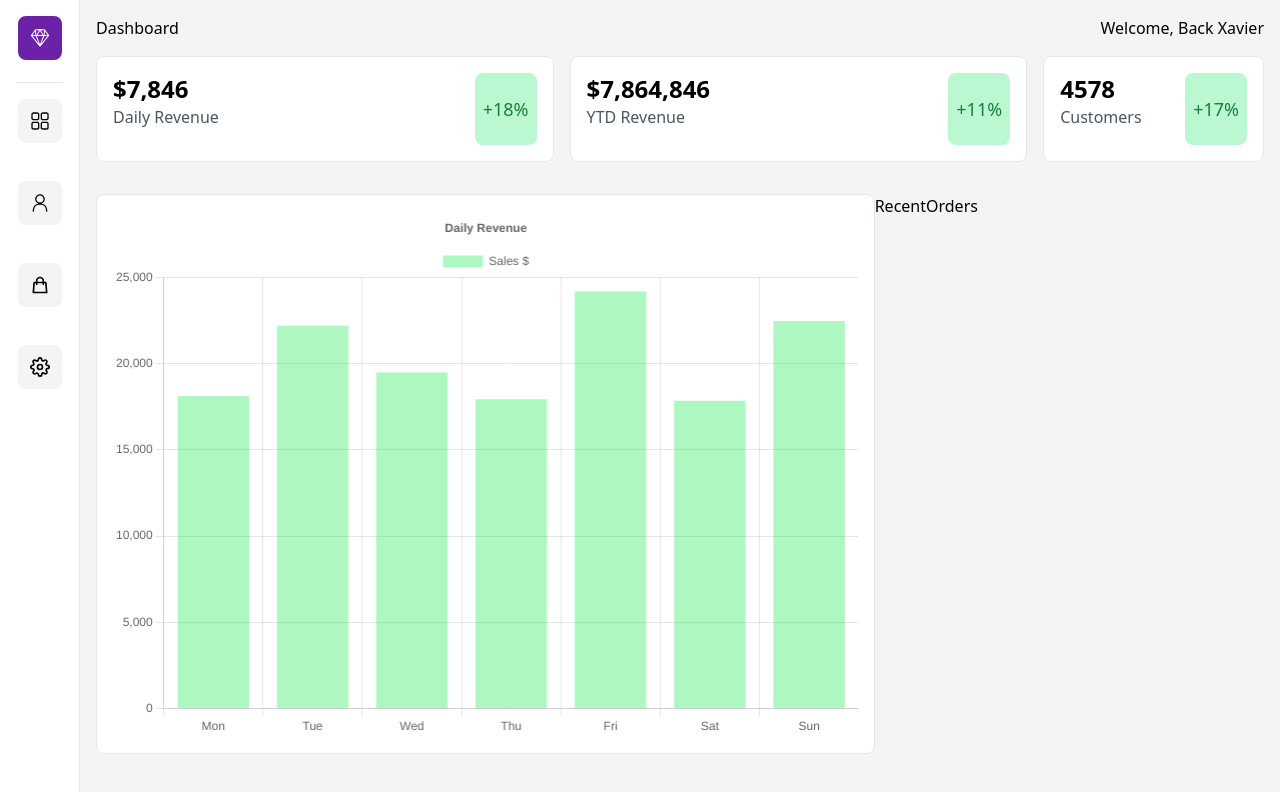
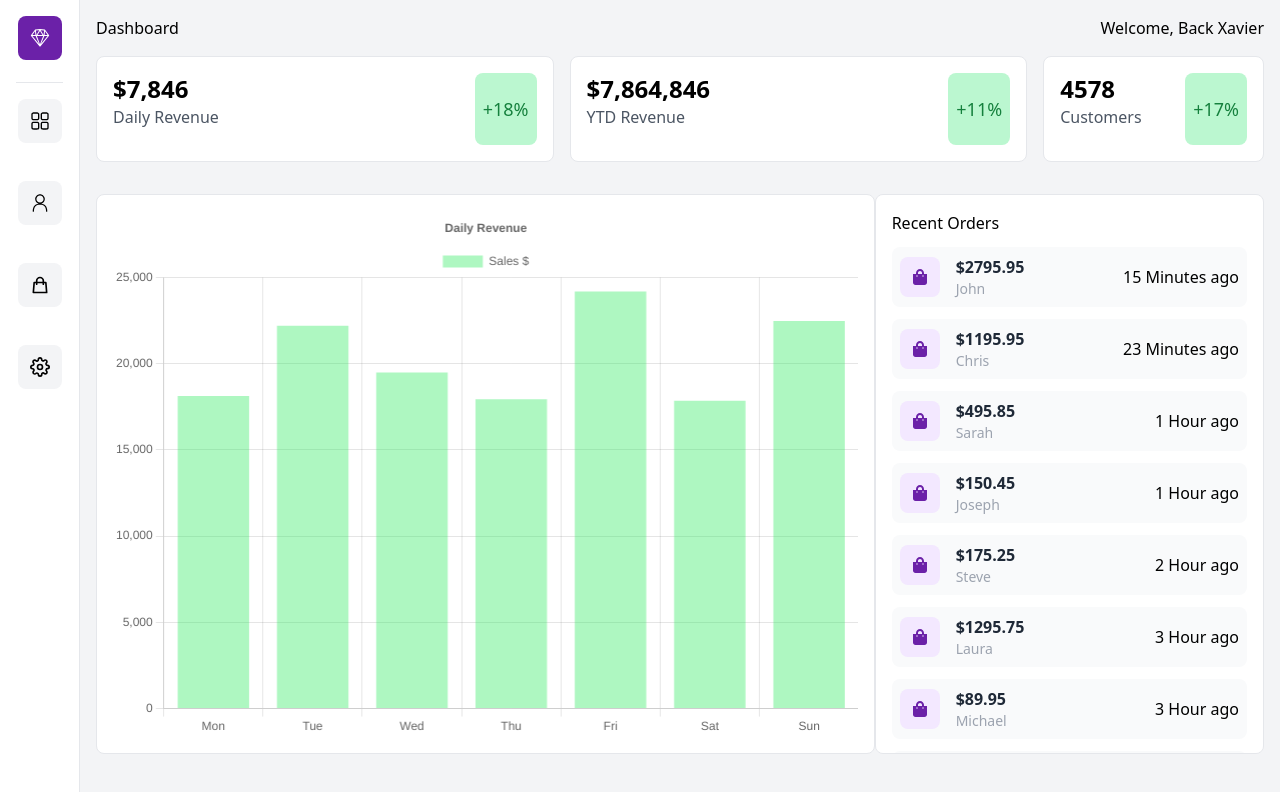
Before and after one commit to chibokaxavier/dashboard, a Next.js app: page / in a window 1280 px wide. Shown: the top 792 px of the page. Built offline with nearby package versions, Linux system fonts and the light colour scheme.

Commit message:
RECENT ORDERS COMPONENT COMPLETED, UP NEXT IS ROUTING

```diff
--- a/components/RecentOrders.jsx
+++ b/components/RecentOrders.jsx
@@ -1,9 +1,30 @@
-import React from 'react'
+import React from "react";
+import { data } from "../data/data";
+import { FaShoppingBag } from "react-icons/fa";
 
 const RecentOrders = () => {
   return (
-    <div>RecentOrders</div>
-  )
-}
+    <div className="col-span-1 lg:h-[70vh] h-[50vh] rounded-lg p-4 border bg-white overflow-scroll scrollbar-none relative w-full m-auto">
+      <h1>Recent Orders</h1>
+      <ul>
+        {data.map((order, id) => (
+          <li
+            key={id}
+            className="bg-gray-50 hover:bg-gray-100 rounded-lg my-3 p-2 flex items-center cursor-pointer"
+          >
+            <div className="bg-purple-100 p-3 rounded-lg">
+              <FaShoppingBag className="text-purple-800" />
+            </div>
+            <div className="pl-4">
+              <p className="text-gray-800 font-bold">${order.total}</p>
+              <p className="text-gray-400 text-sm">{order.name.first}</p>
+            </div>
+            <p className="lg:flex md:hidden absolute right-6"> {order.date}</p>
+          </li>
+        ))}
+      </ul>
+    </div>
+  );
+};
 
-export default RecentOrders
+export default RecentOrders;
--- /dev/null
+++ b/data/data.js
@@ -0,0 +1,112 @@
+export const data = [
+    {
+      id: 1,
+      name: {
+        first: 'John',
+        last: 'Smith',
+      },
+      total: 2795.95,
+      status: 'On Hold',
+      method: 'PayPal',
+      date: '15 Minutes ago',
+    },
+    {
+      id: 2,
+      name: {
+        first: 'Chris',
+        last: 'Adams',
+      },
+      total: 1195.95,
+      status: 'Processing',
+      method: 'PayPal',
+      date: '23 Minutes ago',
+    },
+    {
+      id: 3,
+      name: {
+        first: 'Sarah',
+        last: 'Smith',
+      },
+      total: 495.85,
+      status: 'Completed',
+      method: 'Visa',
+      date: '1 Hour ago',
+    },
+    {
+      id: 4,
+      name: {
+        first: 'Joseph',
+        last: 'Choo',
+      },
+      total: 150.45,
+      status: 'Processing',
+      method: 'MasterCard',
+      date: '1 Hour ago',
+    },
+    {
+      id: 5,
+      name: {
+        first: 'Steve',
+        last: 'Harding',
+      },
+      total: 175.25,
+      status: 'On Hold',
+      method: 'PayPal',
+      date: '2 Hour ago',
+    },
+    {
+      id: 6,
+      name: {
+        first: 'Laura',
+        last: 'Croft',
+      },
+      total: 1295.75,
+      status: 'Completed',
+      method: 'Check',
+      date: '3 Hour ago',
+    },
+    {
+      id: 7,
+      name: {
+        first: 'Michael',
+        last: 'Jones',
+      },
+      total: 89.95,
+      status: 'Completed',
+      method: 'MasterCard',
+      date: '3 Hour ago',
+    },
+    {
+      id: 8,
+      name: {
+        first: 'James',
+        last: 'Bond',
+      },
+      total: 689.45,
+      status: 'Completed',
+      method: 'Visa',
+      date: '7 Hour ago',
+    },
+    {
+      id: 9,
+      name: {
+        first: 'Haley',
+        last: 'Whiting',
+      },
+      total: 14.99,
+      status: 'Completed',
+      method: 'PayPal',
+      date: '1 Day ago',
+    },
+    {
+      id: 10,
+      name: {
+        first: 'Tim',
+        last: 'Thomas',
+      },
+      total: 218.99,
+      status: 'Completed',
+      method: 'MasterCard',
+      date: '1 Day ago',
+    },
+  ];
--- a/package.json
+++ b/package.json
@@ -18,6 +18,8 @@
     "react-chartjs-2": "^5.2.0",
     "react-dom": "18.2.0",
     "react-icons": "^4.9.0",
+    "tailwind-scrollbar": "^3.0.4",
+    "tailwind-scrollbar-hide": "^1.1.7",
     "tailwindcss": "3.3.2"
   }
 }
--- a/tailwind.config.js
+++ b/tailwind.config.js
@@ -17,5 +17,8 @@
       },
     },
   },
-  plugins: [],
+  plugins: [
+    require('tailwind-scrollbar','tailwind-scrollbar-hide')
+    // ...
+  ],
 }
```
Also changed, not shown: 1 other file (tests, documents, lock files or other folders).
